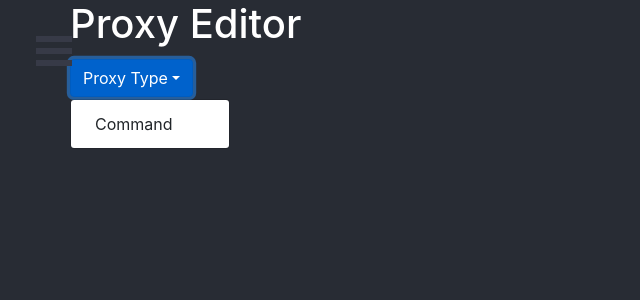
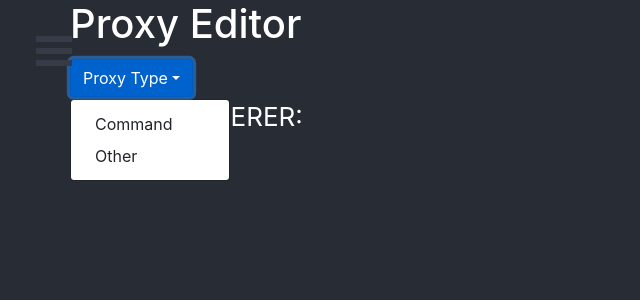
Before and after one commit to offbrand-softworks/swlegion-proxy-creator, a React (Create React App) app: page /proxy-editor in a window 1280 px wide. Both pictures are taken after a click on the button "Proxy Type". Shown: the top 300 px of the page, without its empty margins (0-640 px from the left). Built offline with nearby package versions, Linux system fonts and the light colour scheme.

Commit message:
Adds beginnings to conditional rendering of card renderer

```diff
--- a/src/components/ImageRenderer/ImageRenderer.js
+++ b/src/components/ImageRenderer/ImageRenderer.js
@@ -0,0 +1,13 @@
+import React from 'react';
+
+class ImageRenderer extends React.Component{
+  constructor(props){
+    super(props);
+    console.log(props);
+  }
+  render(){
+    return <div>IMAGE RENDERER: {this.props.cardType}</div>
+  }
+}
+
+export default ImageRenderer;
--- a/src/components/ProxyEditor/ProxyEditor.js
+++ b/src/components/ProxyEditor/ProxyEditor.js
@@ -3,7 +3,14 @@ import '../App/App.css';
 import './ProxyEditor.css';
 import DropdownButton from 'react-bootstrap/DropdownButton';
 import Dropdown from 'react-bootstrap/Dropdown';
+import ImageRenderer from '../ImageRenderer/ImageRenderer';
+
 class ProxyEditor extends React.Component {
+  constructor(props){
+    super(props);
+    this.state = {cardType: ''}
+  }
+
   render(){
     return(
       <div className="App-content">
@@ -15,11 +22,12 @@ class ProxyEditor extends React.Component {
             <div className="col-xs-4 card-renderer-container">
               <div className="row card-type-dropdown-row">
                 <DropdownButton title="Proxy Type" >
-                  <Dropdown.Item onSelect={this.onCardTypeSelect}>Command</Dropdown.Item>
+                  <Dropdown.Item onSelect={() => this.selectCommandCard()}>Command</Dropdown.Item>
+                  <Dropdown.Item onSelect={() => this.selectCard()}>Other</Dropdown.Item>
                 </DropdownButton>
               </div>
               <div className="row renderer">
-                {/*<ImageRenderer></ImageRenderer>*/}
+                <ImageRenderer cardType={this.state.cardType}/>
               </div>
             </div>
             <div className="col-xs-12 editor-fields">
@@ -33,8 +41,12 @@ class ProxyEditor extends React.Component {
     )
   }
 
-  onCardTypeSelect(){
-    console.log("card type dropdown selected")
+  selectCommandCard(){
+    this.setState({cardType: 'COMMAND'});
+  }
+
+  selectCard(){//TODO: This is placeholder
+    this.setState({cardType: 'OTHER'});
   }
 }
 
```
